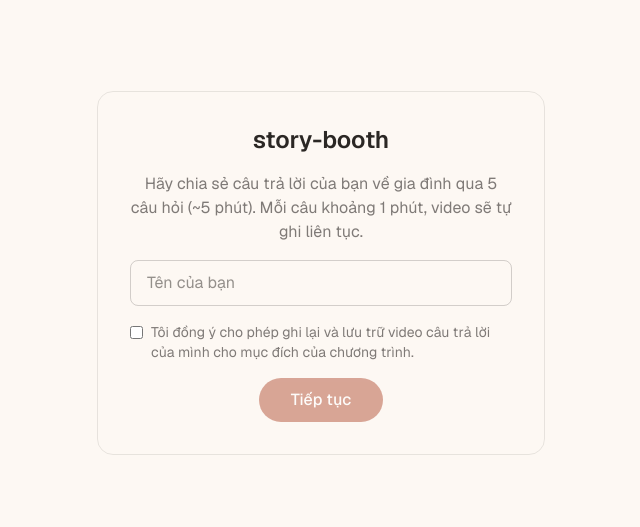
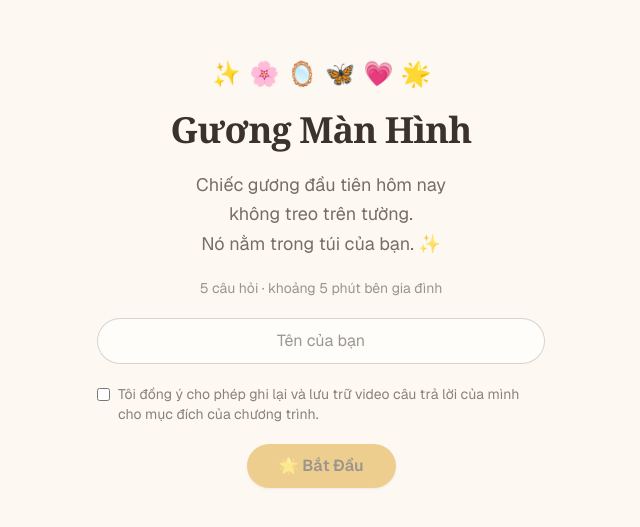
Before and after one commit to toilavinhdev/story-booth, a Next.js app: page / in a window 1280 px wide. Shown: the part 127-654 px from the top of the page, without its empty margins (319-959 px from the left). Built offline with nearby package versions, Linux system fonts and the light colour scheme.

Commit message:
style: match demo look — Gương Màn Hình branding, poetic intro, gold button

```diff
--- a/src/app/globals.css
+++ b/src/app/globals.css
@@ -1,10 +1,10 @@
 @import "tailwindcss";
 
 :root {
-  /* Tông ấm, dịu — hợp chủ đề gia đình */
-  --background: #fdf8f3;
-  --foreground: #2b2724;
-  --accent: #b4543a;
+  /* Nền sáng ấm, thơ — bám theo demo "Gương Màn Hình" */
+  --background: #fdf9f2;
+  --foreground: #3a322b;
+  --accent: #e0a52e; /* vàng/gold */
 }
 
 @theme inline {
@@ -15,14 +15,6 @@
   --font-mono: var(--font-geist-mono);
 }
 
-@media (prefers-color-scheme: dark) {
-  :root {
-    --background: #1a1714;
-    --foreground: #ede7e0;
-    --accent: #e08a6f;
-  }
-}
-
 body {
   background: var(--background);
   color: var(--foreground);
--- a/src/app/layout.tsx
+++ b/src/app/layout.tsx
@@ -13,7 +13,7 @@ const geistMono = Geist_Mono({
 });
 
 export const metadata: Metadata = {
-  title: "story-booth",
+  title: "Gương Màn Hình",
   description: "Ghi lại câu trả lời của bạn về gia đình.",
 };
 
--- a/src/components/PermissionGate.tsx
+++ b/src/components/PermissionGate.tsx
@@ -87,7 +87,7 @@ function PrimaryButton({
     <button
       onClick={onClick}
       disabled={disabled}
-      className="rounded-full bg-accent px-6 py-2.5 font-medium text-white transition-opacity hover:opacity-90 disabled:opacity-50"
+      className="rounded-full bg-accent px-6 py-2.5 font-semibold text-foreground shadow-sm transition-opacity hover:opacity-90 disabled:opacity-50"
     >
       {children}
     </button>
--- a/src/components/RecordingFlow.tsx
+++ b/src/components/RecordingFlow.tsx
@@ -143,18 +143,36 @@ export function RecordingFlow() {
 
   if (step === "intro") {
     return (
-      <Card>
-        <h1 className="text-2xl font-semibold">story-booth</h1>
-        <p className="text-foreground/60">
-          Hãy chia sẻ câu trả lời của bạn về gia đình qua {QUESTIONS.length} câu hỏi (~5 phút). Mỗi
-          câu khoảng 1 phút, video sẽ tự ghi liên tục.
+      <div className="mx-auto flex max-w-md flex-col items-center gap-5 text-center">
+        <div className="flex gap-2 text-2xl" aria-hidden>
+          <span className="-rotate-12">✨</span>
+          <span>🌸</span>
+          <span className="-rotate-6">🪞</span>
+          <span>🦋</span>
+          <span className="rotate-6">💗</span>
+          <span className="rotate-12">🌟</span>
+        </div>
+
+        <h1 className="font-serif text-4xl font-semibold tracking-tight">Gương Màn Hình</h1>
+
+        <p className="text-lg leading-relaxed text-foreground/70">
+          Chiếc gương đầu tiên hôm nay
+          <br />
+          không treo trên tường.
+          <br />
+          Nó nằm trong túi của bạn. ✨
         </p>
+
+        <p className="text-sm text-foreground/50">
+          {QUESTIONS.length} câu hỏi · khoảng 5 phút bên gia đình
+        </p>
+
         <input
           type="text"
           value={name}
           onChange={(e) => setName(e.target.value)}
           placeholder="Tên của bạn"
-          className="w-full rounded-lg border border-foreground/20 px-4 py-2.5"
+          className="w-full rounded-full border border-foreground/20 bg-white/60 px-5 py-2.5 text-center"
         />
         <label className="flex items-start gap-2 text-left text-sm text-foreground/60">
           <input
@@ -170,9 +188,9 @@ export function RecordingFlow() {
           </span>
         </label>
         <PrimaryButton onClick={handleContinue} disabled={!name.trim() || !consent}>
-          Tiếp tục
+          🌟 Bắt Đầu
         </PrimaryButton>
-      </Card>
+      </div>
     );
   }
 
@@ -234,7 +252,7 @@ export function RecordingFlow() {
   if (step === "confirm") {
     return (
       <Card>
-        <h2 className="text-xl font-semibold">Hoàn tất ghi hình</h2>
+        <h2 className="font-serif text-2xl font-semibold">Hoàn tất ghi hình</h2>
         <p className="text-foreground/60">
           Cảm ơn bạn đã trả lời. Nhấn &quot;Gửi&quot; để gửi câu trả lời của bạn.
         </p>
@@ -263,8 +281,11 @@ export function RecordingFlow() {
   // done
   return (
     <Card>
-      <h2 className="text-xl font-semibold">Đã gửi thành công 🎉</h2>
-      <p className="text-foreground/60">Cảm ơn bạn đã chia sẻ.</p>
+      <div className="text-3xl" aria-hidden>
+        🌟💗✨
+      </div>
+      <h2 className="font-serif text-2xl font-semibold">Đã gửi thành công</h2>
+      <p className="text-foreground/60">Cảm ơn bạn đã chia sẻ một khoảnh khắc về gia đình. 💛</p>
     </Card>
   );
 }
@@ -290,7 +311,7 @@ function PrimaryButton({
     <button
       onClick={onClick}
       disabled={disabled}
-      className="rounded-full bg-accent px-8 py-2.5 font-medium text-white transition-opacity hover:opacity-90 disabled:opacity-50"
+      className="rounded-full bg-accent px-8 py-2.5 font-semibold text-foreground shadow-sm transition-opacity hover:opacity-90 disabled:opacity-50"
     >
       {children}
     </button>
--- a/src/components/UploadStatus.tsx
+++ b/src/components/UploadStatus.tsx
@@ -25,7 +25,7 @@ export function UploadStatus({ state, error, onRetry, onBack }: Props) {
       <div className="flex gap-3">
         <button
           onClick={onRetry}
-          className="rounded-full bg-accent px-8 py-2.5 font-medium text-white transition-opacity hover:opacity-90"
+          className="rounded-full bg-accent px-8 py-2.5 font-semibold text-foreground shadow-sm transition-opacity hover:opacity-90"
         >
           Thử lại
         </button>
```
